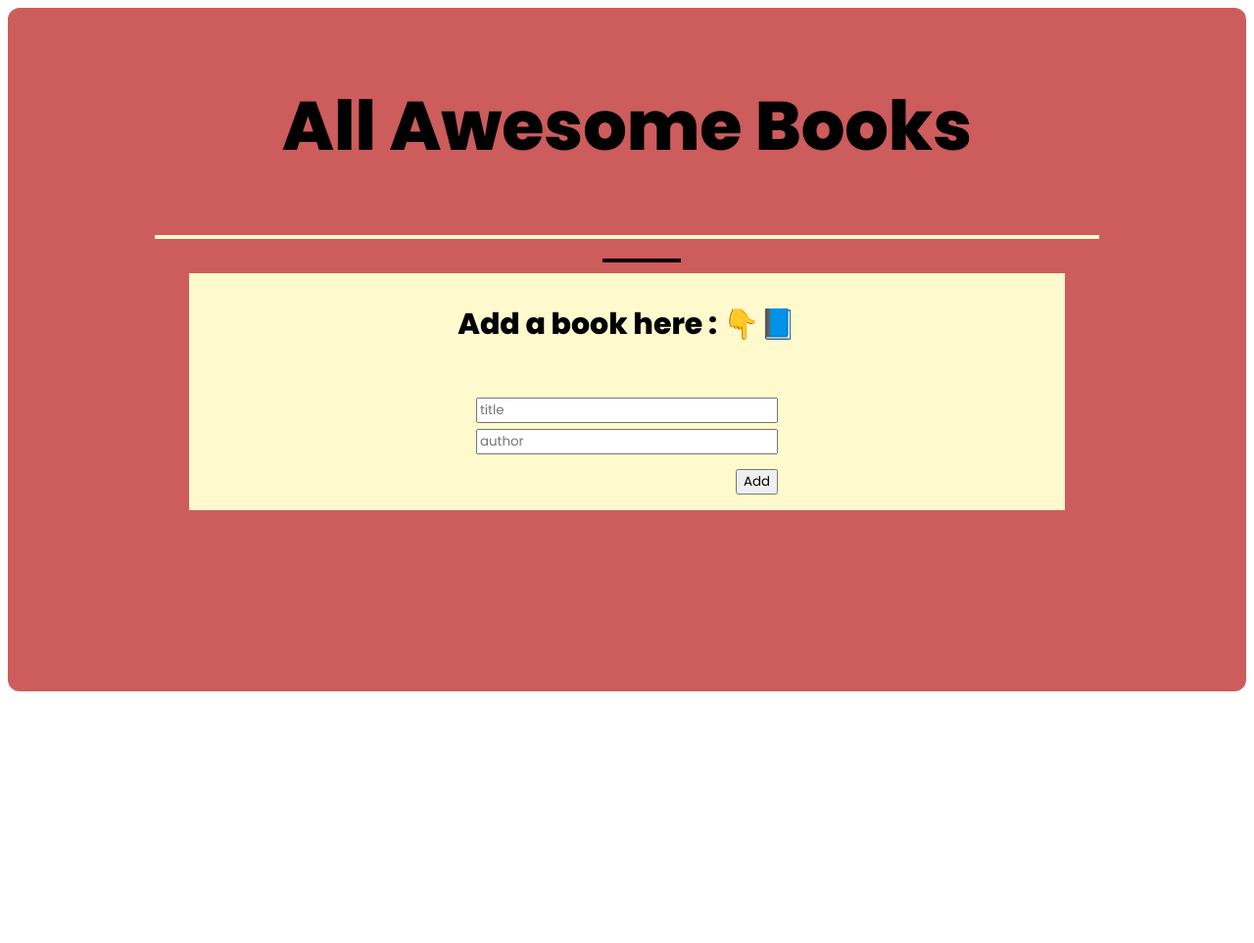
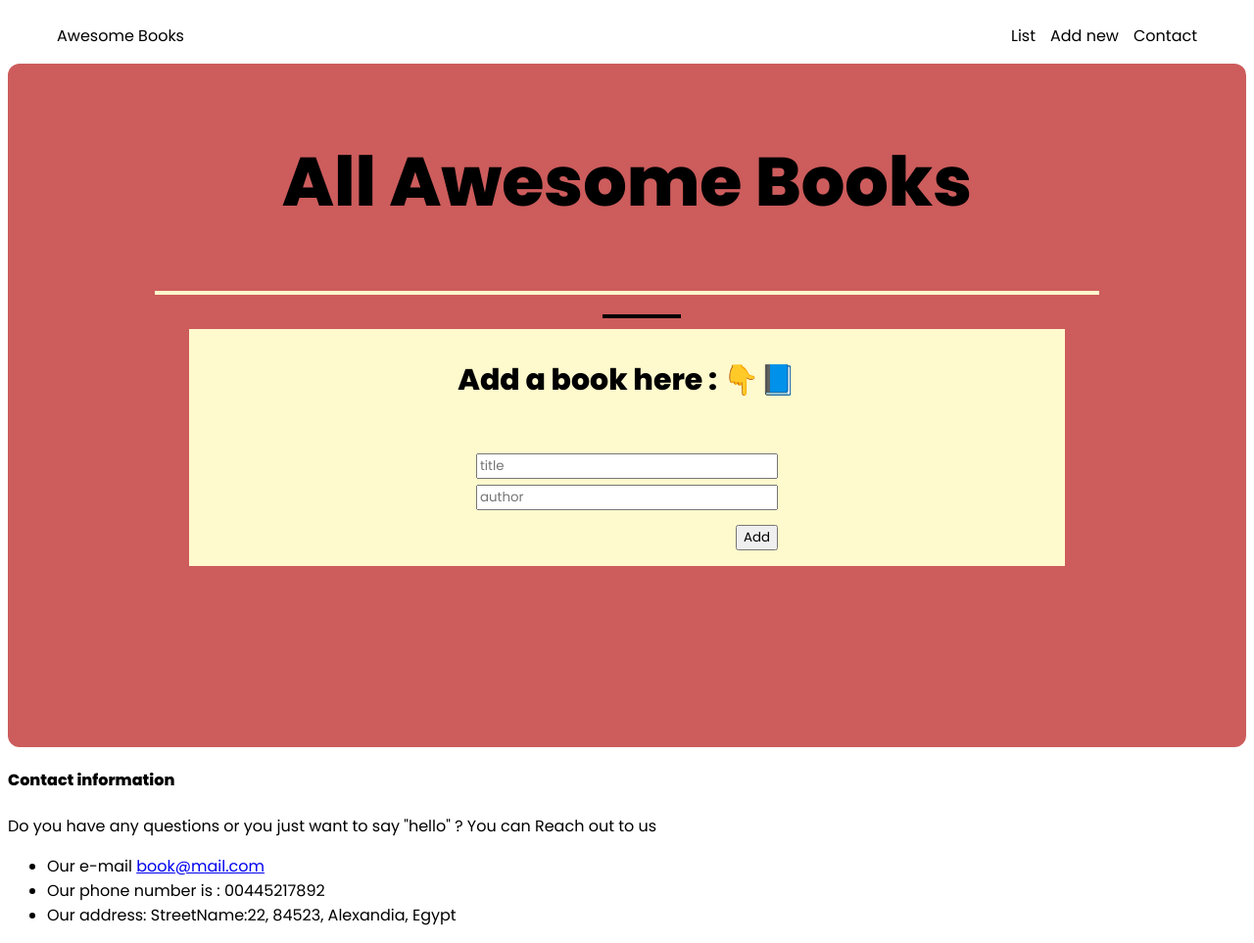
Before and after one commit to Reem-lab/AwesomeBooks, a website: page index.html in a window 1280 px wide. Shown: the whole page at 98% size. Before the commit the page ends 800 px from the top, so only its background shows below. Drawn offline with Linux system fonts and the light colour scheme.

Commit message:
Add navbar

```diff
--- a/index.html
+++ b/index.html
@@ -12,6 +12,23 @@
 
 </head>
 <body>
+    <header class="header">
+        <p>Awesome Books</p>
+        <nav class="desktop-header">
+            <ul class="nav-list">
+                <li>
+                    <a class="link link-list" href="#">List</a>
+                </li>
+                <li>
+                    <a class="link link-new" href="#">Add new</a>
+                </li>
+                <li>
+                    <a class="link link-contact" href="#">Contact</a>
+                </li>
+            </ul>
+        </nav>
+	</header>
+
     <section class="sec">
     <h1 class="heading">All Awesome Books</h1>
     <div class="book-container"></div>
@@ -26,6 +43,16 @@
         </form>
         <div class="errorMsg " id="errorMsg"></div>
     </section>
+
+    <Section>
+        <h4>Contact information</h4>
+         <p>Do you have any questions or you just want to say "hello" ? You can Reach out to us </p>
+         <ul>
+             <li>Our e-mail <a href="#">book@mail.com</a></li>
+             <li>Our phone number is :  00445217892</li>
+             <li>Our address: StreetName:22, 84523, Alexandia, Egypt</li>
+         </ul>
+    </Section>
     <script src="script.js"></script>
 </body>
 </html>
--- a/main.css
+++ b/main.css
@@ -121,6 +121,29 @@
   background-color: brown;
 }
 
+.header {
+  margin: 0 50px;
+  display: flex;
+  justify-content: space-between;
+  align-items: center;
+}
+
+.nav-list {
+  display: flex;
+  list-style: none;
+  column-gap: 15px;
+}
+
+.link {
+  text-decoration: none;
+  color: black;
+}
+
+.link:hover {
+  background-color: lightcoral;
+  padding: 5px;
+}
+
 @media screen and (min-width: 772px) {
   .sec {
     padding: 10px 150px 150px 150px;
--- a/script.js
+++ b/script.js
@@ -101,3 +101,5 @@ document.addEventListener('DOMContentLoaded', () => {
   }
   book.iterateBooks();
 });
+
+const navbar = document.querySelector('.link-list')
```
